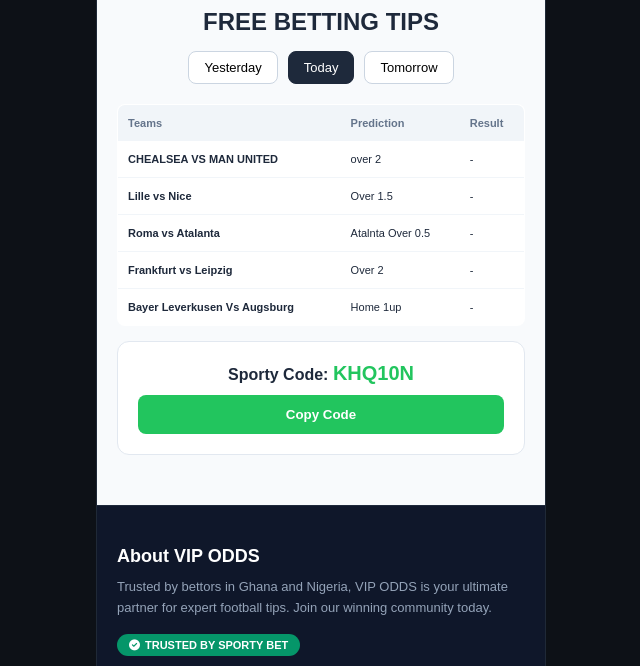
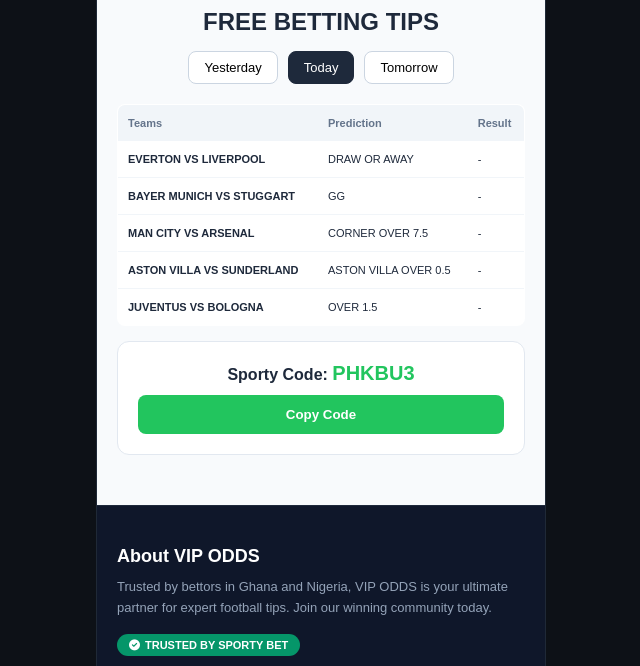
Before and after one commit to callmekome/Josh-, a plain HTML site: page Index.html in a window 1280 px wide. Shown: the part 434-1100 px from the top of the page, without its empty margins (319-959 px from the left). Drawn offline with Linux system fonts and the light colour scheme.

Commit message:
Update Index.html

```diff
--- a/Index.html
+++ b/Index.html
@@ -146,12 +146,12 @@
 
     <script>
         const appData = {
-            today: { code: "KHQ10N", games: [
-    { teams: "CHEALSEA VS MAN UNITED", pred: "over 2", res: "-" },
-    { teams: "Lille vs Nice", pred: "Over 1.5", res: "-" },
-    { teams: "Roma vs Atalanta", pred: "Atalnta Over 0.5", res: "-" },
-    { teams: "Frankfurt vs Leipzig", pred: "Over 2", res: "-" },
-    { teams: "Bayer Leverkusen Vs Augsburg", pred: "Home 1up", res: "-" }
+            today: { code: "PHKBU3", games: [
+    { teams: "EVERTON VS LIVERPOOL", pred: "DRAW OR AWAY", res: "-" },
+    { teams: "BAYER MUNICH VS STUGGART", pred: "GG", res: "-" },
+    { teams: "MAN CITY VS ARSENAL", pred: "CORNER OVER 7.5", res: "-" },
+    { teams: "ASTON VILLA VS SUNDERLAND", pred: "ASTON VILLA OVER 0.5", res: "-" },
+    { teams: "JUVENTUS VS BOLOGNA", pred: "OVER 1.5", res: "-" }
 ]},
             yesterday: { code: "EXPIRED", games: [] },
             tomorrow: { code: "WAITING", games: [] }
```
